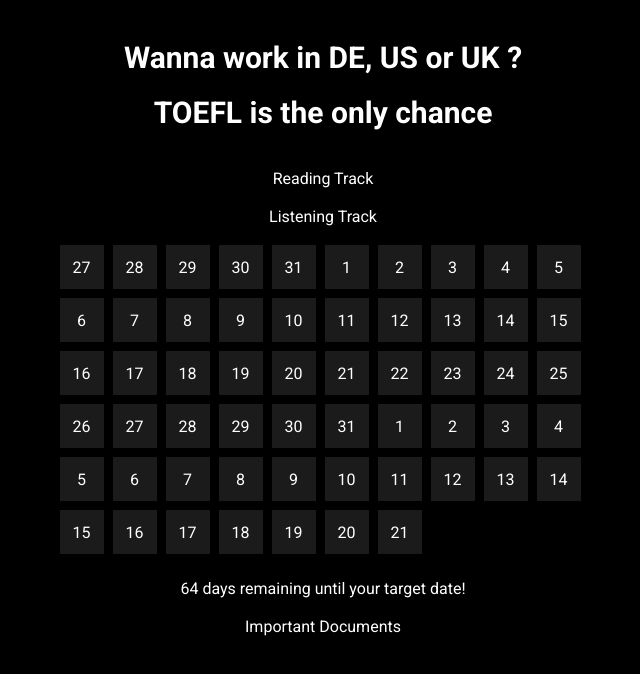
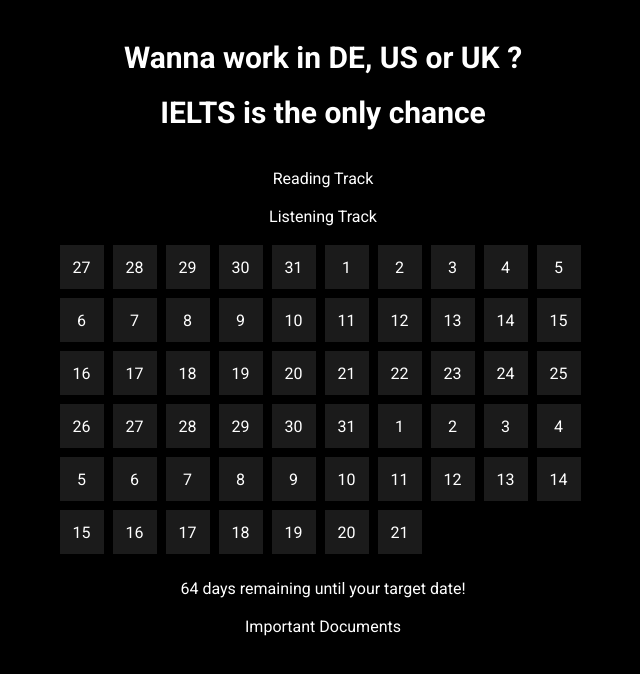
Before and after one commit to akramthedev/die-deutsch-traum, a React (Create React App) app: page / in a window 1280 px wide. Shown: the top 674 px of the page, without its empty margins (317-957 px from the left). Built offline with nearby package versions, Linux system fonts and the light colour scheme.

Commit message:
Update Home.jsx

```diff
--- a/src/Home.jsx
+++ b/src/Home.jsx
@@ -117,7 +117,7 @@
   return (
     <div className="container">
       <h1>Wanna work in DE, US or UK ?</h1>
-      <h1>TOEFL is the only chance</h1>
+      <h1>IELTS is the only chance</h1>
       <br />
       <div onClick={() => nav('/TimeManag')} className="zrsfsrefzse">
         Reading Track
```
